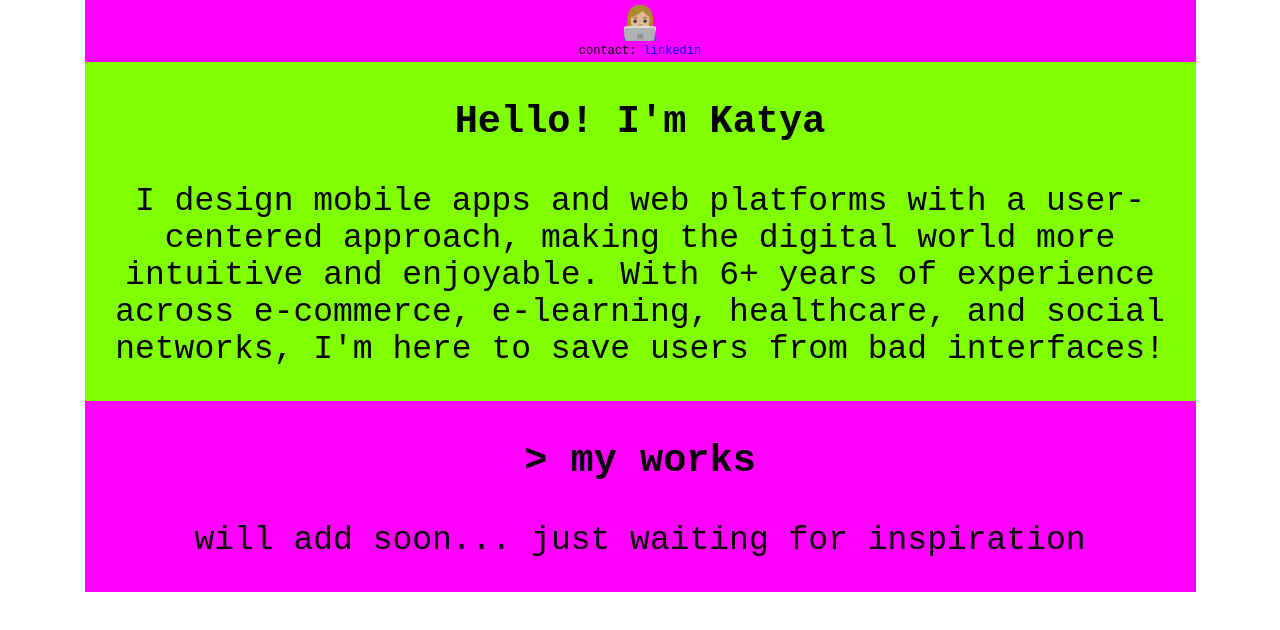
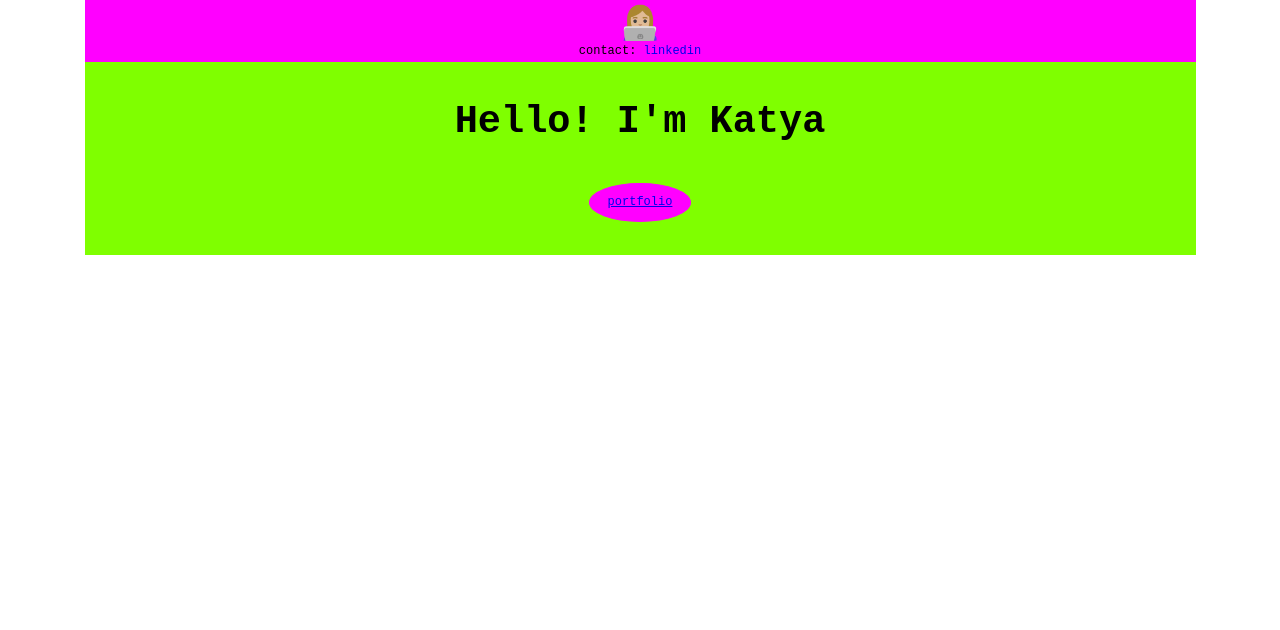
Before and after one commit to dmytzo/pucca, a plain HTML site: page index.html in a window 1280 px wide. Drawn offline with Linux system fonts and the light colour scheme.

Commit message:
Update main

```diff
--- a/index.html
+++ b/index.html
@@ -17,6 +17,13 @@
       text-align: center;
     }
 
+    .circle {
+      background-color:magenta;
+      border:1px solid magenta;
+      margin: auto;
+      border-radius:50%;
+      width:100px;
+  }
   </style>
 </head>
 <body>
@@ -30,19 +37,24 @@
         <p style="font-size: 12px; padding: 0; margin: 0;">
           contact: <a href="https://www.linkedin.com/in/k-pak/" target="_blank" style="text-decoration: none">linkedin</a>
         </p>
-      </div>
+      </div style="border: 1px solid">
       <h3>Hello! I'm Katya</h3>
       <div>
+        <div class="circle">
+          <a style="font-size: 12px; padding: 0; margin: 0; vertical-align: middle;" href="portfolio.hyperkatya.com">portfolio</a>
+        </div>
+      </div>
+      <!-- <div>
         I design mobile apps and web platforms with a user-centered approach,
         making the digital world more intuitive and enjoyable.
         With 6+ years of experience across e-commerce, e-learning, healthcare, and social networks,
         I'm here to save users from bad interfaces!
-      </div>
+      </div> -->
     </div>
-    <div style="background-color: magenta; padding-bottom: 1em; margin: 0">
+    <!-- <div style="background-color: magenta; padding-bottom: 1em; margin: 0">
       <h3 style="margin-top: 0; padding-top: 1em"> > my works</h3>
       <p style="padding: 0; margin: 0">will add soon... just waiting for inspiration</p>
-    </div>
+    </div> -->
   </section>
 </main>
 </body>
```
